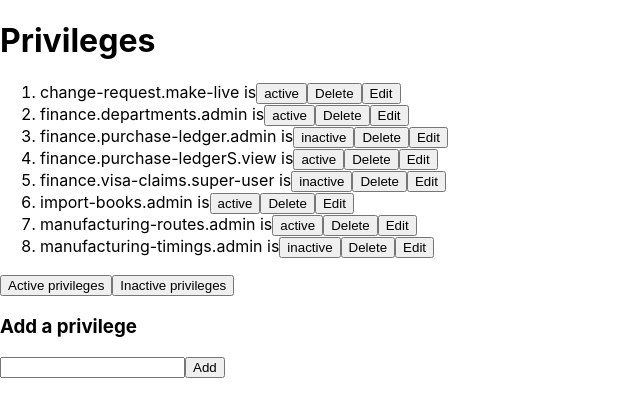
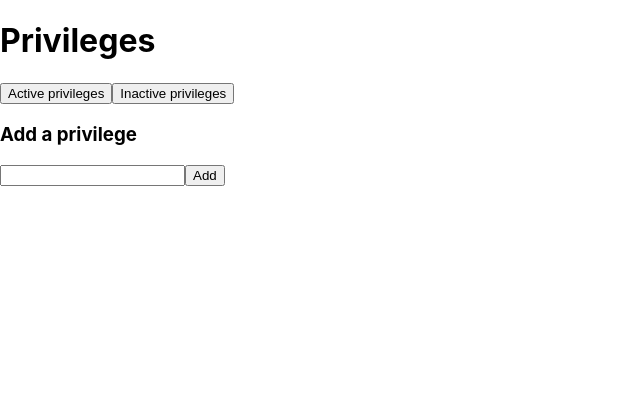
Before and after one commit to OliverMclachlan/my-app, a React (Create React App) app: page / in a window 1280 px wide. Shown: the top 416 px of the page, without its empty margins (0-640 px from the left). Built offline with nearby package versions, Linux system fonts and the light colour scheme.

Commit message:
fix validation, prepare for api fetching

```diff
--- a/src/Privileges.js
+++ b/src/Privileges.js
@@ -1,68 +1,89 @@
 // Basic IF statement that prints the privilege name and if it is either active or inactive.
-import { useState } from "react";
+import { useState, useEffect } from "react";
 
 export default function Privileges() {
   const [showMoreActive, setShowMoreActive] = useState(false);
   const [showMoreInactive, setShowMoreInactive] = useState(false);
   const [editingNameInputValue, setEditingNameInputValue] = useState("");
   const [addingNameInputValue, setAddingNameInputValue] = useState("");
-
   const [privileges, setPrivileges] = useState([
-    {
-      id: 1,
-      name: "change-request.make-live",
-      active: true,
-      editing: false,
-    },
-    {
-      id: 2,
-      name: "finance.departments.admin",
-      active: true,
-      editing: false,
-    },
-    {
-      id: 3,
-      name: "finance.purchase-ledger.admin",
-      active: false,
-      editing: false,
-    },
-    {
-      id: 4,
-      name: "finance.purchase-ledgerS.view",
-      active: true,
-      editing: false,
-    },
-    {
-      id: 5,
-      name: "finance.visa-claims.super-user",
-      active: false,
-      editing: false,
-    },
-    {
-      id: 6,
-      name: "import-books.admin",
-      active: true,
-      editing: false,
-    },
-    {
-      id: 7,
-      name: "manufacturing-routes.admin",
-      active: true,
-      editing: false,
-    },
-    {
-      id: 8,
-      name: "manufacturing-timings.admin",
-      active: false,
-      editing: false,
-    },
+    // commenting out in preparation for the real data
+    // {
+    //   id: 1,
+    //   name: "change-request.make-live",
+    //   active: true,
+    //   editing: false,
+    // },
+    // {
+    //   id: 2,
+    //   name: "finance.departments.admin",
+    //   active: true,
+    //   editing: false,
+    // },
+    // {
+    //   id: 3,
+    //   name: "finance.purchase-ledger.admin",
+    //   active: false,
+    //   editing: false,
+    // },
+    // {
+    //   id: 4,
+    //   name: "finance.purchase-ledgerS.view",
+    //   active: true,
+    //   editing: false,
+    // },
+    // {
+    //   id: 5,
+    //   name: "finance.visa-claims.super-user",
+    //   active: false,
+    //   editing: false,
+    // },
+    // {
+    //   id: 6,
+    //   name: "import-books.admin",
+    //   active: true,
+    //   editing: false,
+    // },
+    // {
+    //   id: 7,
+    //   name: "manufacturing-routes.admin",
+    //   active: true,
+    //   editing: false,
+    // },
+    // {
+    //   id: 8,
+    //   name: "manufacturing-timings.admin",
+    //   active: false,
+    //   editing: false,
+    // },
   ]);
 
+  // this effect will run once the first time this component mountssince the second dependency array parameter is just an empty list
+  useEffect(
+    () => {
+       // we want some code to fetch a data result json from our /authorisation/privileges endpoint
+       // and then call setPrivileges(result) on that result to make all of our existing code work with that big new privleges list :)
+      },
+    []
+  );
+
+
+
+  const nameIsAlreadyTaken = name => {
+    var result = false;
+    privileges.forEach(current => {
+      if (current.name === name) {
+        result = true;
+      }
+    })
+    return result;
+  }
+
   const renderPrivilege = (privilege) => {
-    console.log(privilege);
+    // console.log(privilege);
     if (privilege.editing === false) {
       return (
-        <li key={privilege.id}>
+        <li>
           {privilege.name} is
           <button onClick={() => handleActiveButtonClick(privilege)}>
             {privilege.active ? "active" : "inactive"}
@@ -103,7 +124,7 @@ export default function Privileges() {
       );
     } else {
       return (
-        <li key={privilege.id}>
+        <li>
           <input
             value={addingNameInputValue}
             id={privilege.name}
@@ -124,6 +145,11 @@ export default function Privileges() {
           </button>
           <button
             onClick={() => {
+              // console.log("In here");
+              // console.log(addingNameInputValue);
+              if (nameIsAlreadyTaken(addingNameInputValue)) {
+                console.log("name is already taken");
+              } else {
                 const updatedPrivileges = privileges.map((current) => {
                   if (current.id === privilege.id) {
                     return {
@@ -140,6 +166,7 @@ export default function Privileges() {
                 setPrivileges(updatedPrivileges);
                 // lets not worry about name validation for now
                 //InputNameValidation(privileges,InputName2.trim(),false)
+              }
             }}
           >
             Save
@@ -169,7 +196,7 @@ export default function Privileges() {
     });
 
     setPrivileges(updatedPrivileges);
-    console.log(privilege.name);
+    // console.log(privilege.name);
   }
 
   function handleClickInactive(privilege) {
@@ -179,11 +206,11 @@ export default function Privileges() {
 
   function isStartEditingOk(privileges) {
     var valid = true;
-    console.log(valid + "jfjf");
+    // console.log(valid + "jfjf");
     privileges.forEach((privilege) => {
       if (privilege.editing === true) {
         valid = false;
-        console.log(valid + "aaaaaaaaa");
+        // console.log(valid + "aaaaaaaaa");
       }
     });
 
@@ -195,14 +222,14 @@ export default function Privileges() {
   }
 
   const onlyActive = (privilege) => {
-    console.log(privilege);
+    // console.log(privilege);
     if (privilege.active === true) {
       return <li key={privilege.id}>{privilege.name} </li>;
     }
   };
 
   const onlyInactive = (privilege) => {
-    console.log(privilege);
+    // console.log(privilege);
     if (privilege.active === false) {
       return <li key={privilege.id}>{privilege.name} </li>;
     }
```
Lines whose indentation alone changed are shown as unchanged.
